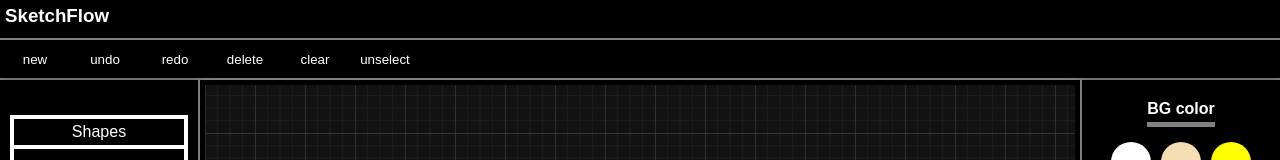
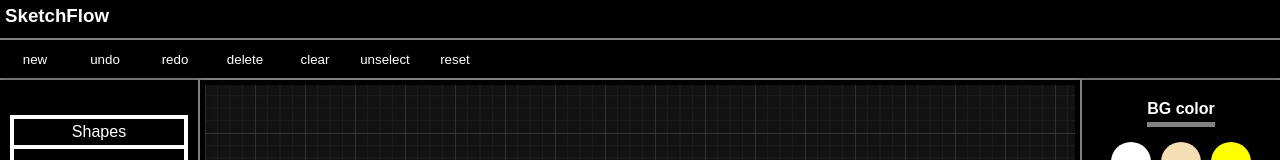
Before and after one commit to SivaPA08/Sketchflow, a React (Vite) app: page / in a window 1280 px wide. Shown: the top 160 px of the page. Built offline with nearby package versions, Linux system fonts and the light colour scheme.

Commit message:
added reset button

```diff
--- a/src/App.tsx
+++ b/src/App.tsx
@@ -163,6 +163,7 @@ export default function App() {
           <button onClick={()=>deletedselected(setitems,selectedId)}>delete</button>
           <button onClick={()=>clearall(setitems)()}>clear</button>
           <button onClick={()=>unselect(setselecteddId)()}>unselect</button>
+          <button>reset</button>
         </div>
       </header>
 
```
